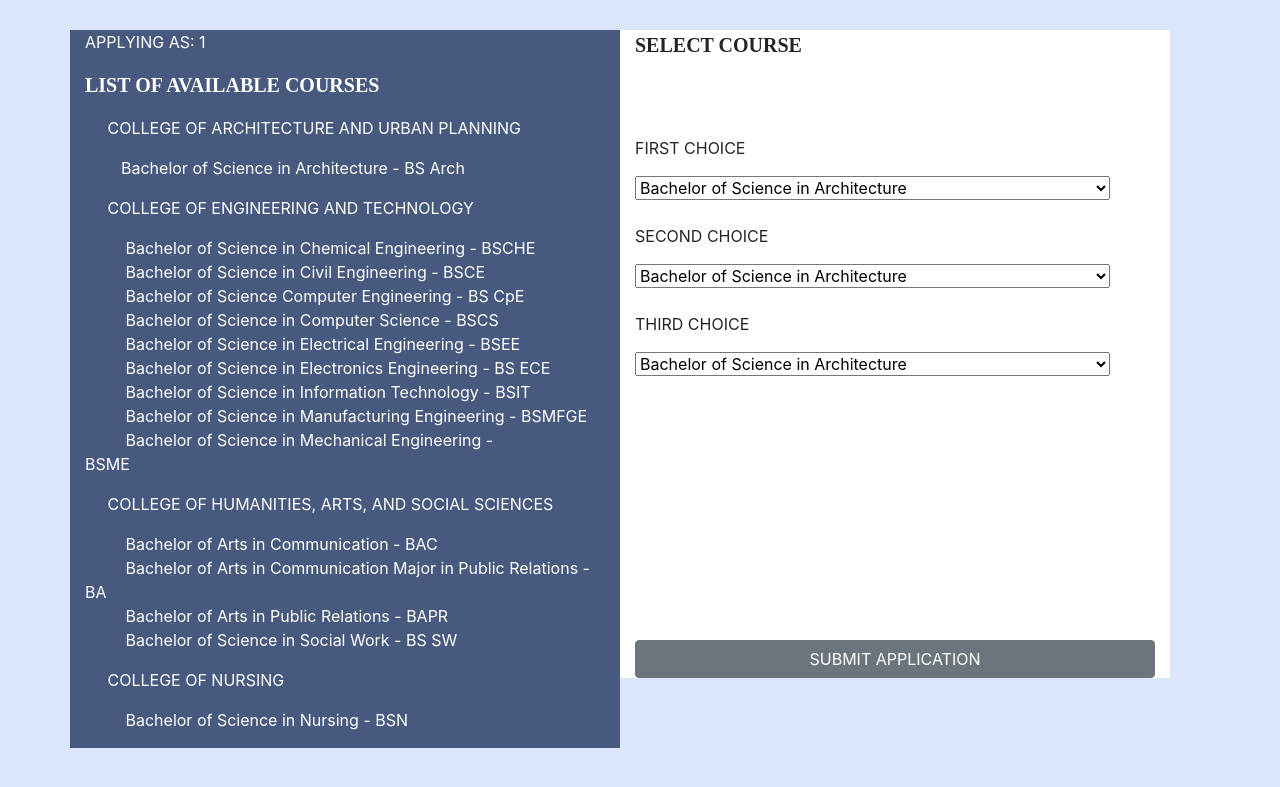
After one commit to nightrobin/Group4-Web-StudentEnrollmentSystem, a PHP site: page /chooseCourse.php in a window 1280 px wide. The commit adds this page. Shown: the top 787 px of the page. Run offline with PHP 8.4, Linux system fonts and the light colour scheme; the visitor is signed in with stand-in values (Sample User, id 1); a stand-in replaces the project's code that opens the database connection; some libraries are stand-ins or nearby versions.

Commit message:
registration

```diff
--- /dev/null
+++ b/chooseCourse.php
@@ -0,0 +1,139 @@
+<?php
+  session_start();
+
+  if (!isset($_SESSION['lrn'])) {
+    header("location: perinfo.php");
+    exit();
+  }
+
+  $lrn = $_SESSION['lrn'];
+?>
+
+<!DOCTYPE html>
+  <html>
+    <head>
+      <link rel="stylesheet" href="https://maxcdn.bootstrapcdn.com/bootstrap/4.0.0/css/bootstrap.min.css" integrity="sha384-Gn5384xqQ1aoWXA+058RXPxPg6fy4IWvTNh0E263XmFcJlSAwiGgFAW/dAiS6JXm" crossorigin="anonymous">
+
+      <title>CHOOSE COURSE</title>
+      <body>
+        <style>
+          body {
+            column-fill: auto;
+            background-color: #DBE6FD;
+            margin-top: 30px;
+            margin-bottom: 30px;
+          }
+          .leftside {
+            background-color: #47597E;
+            color: white;
+            width: 550px;
+          }
+          .rightside {
+          background-color:white;
+          width: 550px;
+          }
+        </style>
+
+      <div class="container">
+        <div class = "row">
+          <div class = "leftside">
+            <div class="col-md-12">
+
+            <p>APPLYING AS: <?php echo $lrn; ?></p>
+              <p style = "font-family: 'Times New Roman'; font-size: 20px;"> <strong>LIST OF AVAILABLE COURSES </strong> </p>
+
+                <p> &nbsp;&nbsp;&nbsp;&nbsp; COLLEGE OF ARCHITECTURE AND URBAN PLANNING </p>
+                <p> &nbsp;&nbsp;&nbsp;&nbsp;&nbsp;&nbsp;&nbsp;&nbsp;Bachelor of Science in Architecture - BS Arch </p>
+                <p> &nbsp;&nbsp;&nbsp;&nbsp; COLLEGE OF ENGINEERING AND TECHNOLOGY </p>
+                <p> &nbsp;&nbsp;&nbsp;&nbsp;&nbsp;&nbsp;&nbsp;&nbsp; Bachelor of Science in Chemical Engineering - BSCHE <br>&nbsp;&nbsp;&nbsp;&nbsp;&nbsp;&nbsp;&nbsp;&nbsp; Bachelor of Science in Civil Engineering - BSCE <br>&nbsp;&nbsp;&nbsp;&nbsp;&nbsp;&nbsp;&nbsp;&nbsp; Bachelor of Science Computer Engineering - BS CpE <br>&nbsp;&nbsp;&nbsp;&nbsp;&nbsp;&nbsp;&nbsp;&nbsp; Bachelor of Science in Computer Science - BSCS <br>&nbsp;&nbsp;&nbsp;&nbsp;&nbsp;&nbsp;&nbsp;&nbsp; Bachelor of Science in Electrical Engineering - BSEE <br>&nbsp;&nbsp;&nbsp;&nbsp;&nbsp;&nbsp;&nbsp;&nbsp; Bachelor of Science in Electronics Engineering - BS ECE <br>&nbsp;&nbsp;&nbsp;&nbsp;&nbsp;&nbsp;&nbsp;&nbsp; Bachelor of Science in Information Technology - BSIT <br>&nbsp;&nbsp;&nbsp;&nbsp;&nbsp;&nbsp;&nbsp;&nbsp; Bachelor of Science in Manufacturing Engineering - BSMFGE <br>&nbsp;&nbsp;&nbsp;&nbsp;&nbsp;&nbsp;&nbsp;&nbsp; Bachelor of Science in Mechanical Engineering - BSME&nbsp;&nbsp;&nbsp;&nbsp;&nbsp;&nbsp;&nbsp;&nbsp;&nbsp;&nbsp;&nbsp;&nbsp;&nbsp;&nbsp; </p>
+                <p> &nbsp;&nbsp;&nbsp;&nbsp; COLLEGE OF HUMANITIES, ARTS, AND SOCIAL SCIENCES </p>
+                <p> &nbsp;&nbsp;&nbsp;&nbsp;&nbsp;&nbsp;&nbsp;&nbsp; Bachelor of Arts in Communication - BAC <br> &nbsp;&nbsp;&nbsp;&nbsp;&nbsp;&nbsp;&nbsp;&nbsp; Bachelor of Arts in Communication Major in Public Relations - BA <br> &nbsp;&nbsp;&nbsp;&nbsp;&nbsp;&nbsp;&nbsp;&nbsp; Bachelor of Arts in Public Relations - BAPR <br> &nbsp;&nbsp;&nbsp;&nbsp;&nbsp;&nbsp;&nbsp;&nbsp; Bachelor of Science in Social Work - BS SW</p>
+                <p> &nbsp;&nbsp;&nbsp;&nbsp; COLLEGE OF NURSING </p>
+                <p> &nbsp;&nbsp;&nbsp;&nbsp;&nbsp;&nbsp;&nbsp;&nbsp; Bachelor of Science in Nursing - BSN </p>
+              </div>
+            </div>
+
+            <form action="s_chooseCourse.php" method="post">
+
+
+            <div class = "rightside">
+              <div class="col-md-12">
+                <p style = "font-family: 'Times New Roman'; font-size: 20px;"> <strong> SELECT COURSE </strong> <br> <br> <br> </p>
+                  <div class = "Courses - First Choice">
+                    <p>FIRST CHOICE </p>
+                      <select name="first" required>
+                        <option>Bachelor of Science in Architecture</option>
+                        <option>Bachelor of Science in Chemical Engineering</option>
+                        <option>Bachelor of Science in Civil Engineering</option>
+                        <option>Bachelor of Science in Computer Engineering</option>
+                        <option>Bachelor of Science in Computer Science</option>
+                        <option>Bachelor of Science in Electrical Engineering</option>
+                        <option>Bachelor of Science in Electronics Engineering</option>
+                        <option>Bachelor of Science in Information Technology</option>
+                        <option>Bachelor of Science in Manufacturing Engineering</option>
+                        <option>Bachelor of Science in Mechanical Engineering</option>
+                        <option>Bachelor of Arts in Communication</option>
+                        <option>Bachelor of Arts in Communication Major in Public Relations</option>
+                        <option>Bachelor of Arts in Public Relations</option>
+                        <option>Bachelor of Science in Social Work</option>
+                        <option>Bachelor of Science in Nursing</option>
+                      </select>
+                    </div>
+
+                    <div class = "Courses - Second Choice">
+                      <p> <br>SECOND CHOICE </p>
+                      <select name="second" required>
+                        <option>Bachelor of Science in Architecture</option>
+                        <option>Bachelor of Science in Chemical Engineering</option>
+                        <option>Bachelor of Science in Civil Engineering</option>
+                        <option>Bachelor of Science in Computer Engineering</option>
+                        <option>Bachelor of Science in Computer Science</option>
+                        <option>Bachelor of Science in Electrical Engineering</option>
+                        <option>Bachelor of Science in Electronics Engineering</option>
+                        <option>Bachelor of Science in Information Technology</option>
+                        <option>Bachelor of Science in Manufacturing Engineering</option>
+                        <option>Bachelor of Science in Mechanical Engineering</option>
+                        <option>Bachelor of Arts in Communication</option>
+                        <option>Bachelor of Arts in Communication Major in Public Relations</option>
+                        <option>Bachelor of Arts in Public Relations</option>
+                        <option>Bachelor of Science in Social Work</option>
+                        <option>Bachelor of Science in Nursing</option>
+                      </select>
+                    </div>
+
+                    <div class = "Courses - Third Choice">
+                      <p> <br>THIRD CHOICE </p>
+                      <select name="third" required>
+                        <option>Bachelor of Science in Architecture</option>
+                        <option>Bachelor of Science in Chemical Engineering</option>
+                        <option>Bachelor of Science in Civil Engineering</option>
+                        <option>Bachelor of Science in Computer Engineering</option>
+                        <option>Bachelor of Science in Computer Science</option>
+                        <option>Bachelor of Science in Electrical Engineering</option>
+                        <option>Bachelor of Science in Electronics Engineering</option>
+                        <option>Bachelor of Science in Information Technology</option>
+                        <option>Bachelor of Science in Manufacturing Engineering</option>
+                        <option>Bachelor of Science in Mechanical Engineering</option>
+                        <option>Bachelor of Arts in Communication</option>
+                        <option>Bachelor of Arts in Communication Major in Public Relations</option>
+                        <option>Bachelor of Arts in Public Relations</option>
+                        <option>Bachelor of Science in Social Work</option>
+                        <option>Bachelor of Science in Nursing</option>
+                      </select>
+                    </div>
+
+
+                    <br> <br> <br> <br> <br> <br> <br> <br> <br> <br> <br>
+
+                      <button type="submit" class="btn btn-secondary -dark btn-block" role="button">SUBMIT APPLICATION</a><br>
+                    </div>
+                    </div>
+                      </form>
+                </div>
+                </div>
+                  <script src="https://code.jquery.com/jquery-3.2.1.slim.min.js" integrity="sha384-KJ3o2DKtIkvYIK3UENzmM7KCkRr/rE9/Qpg6aAZGJwFDMVNA/GpGFF93hXpG5KkN" crossorigin="anonymous"></script>
+                  <script src="https://cdnjs.cloudflare.com/ajax/libs/popper.js/1.12.9/umd/popper.min.js" integrity="sha384-ApNbgh9B+Y1QKtv3Rn7W3mgPxhU9K/ScQsAP7hUibX39j7fakFPskvXusvfa0b4Q" crossorigin="anonymous"></script>
+                  <script src="https://maxcdn.bootstrapcdn.com/bootstrap/4.0.0/js/bootstrap.min.js" integrity="sha384-JZR6Spejh4U02d8jOt6vLEHfe/JQGiRRSQQxSfFWpi1MquVdAyjUar5+76PVCmYl" crossorigin="anonymous"></script>
+            </body>
+          </head>
+      </html>
```
Also changed, not shown: perinfo.php (+4 -25 lines), s_chooseCourse.php (added, +57 -0 lines), s_perinfo.php (+14 -4 lines).
